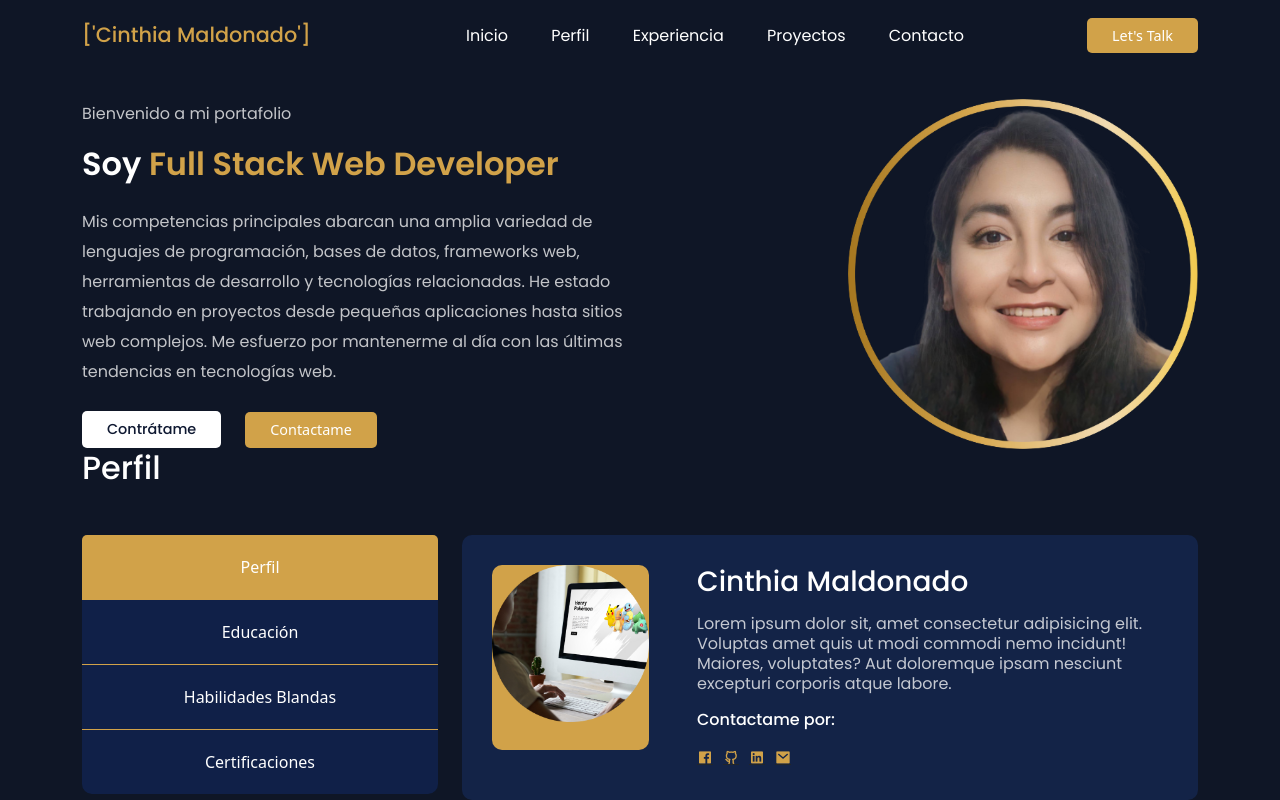
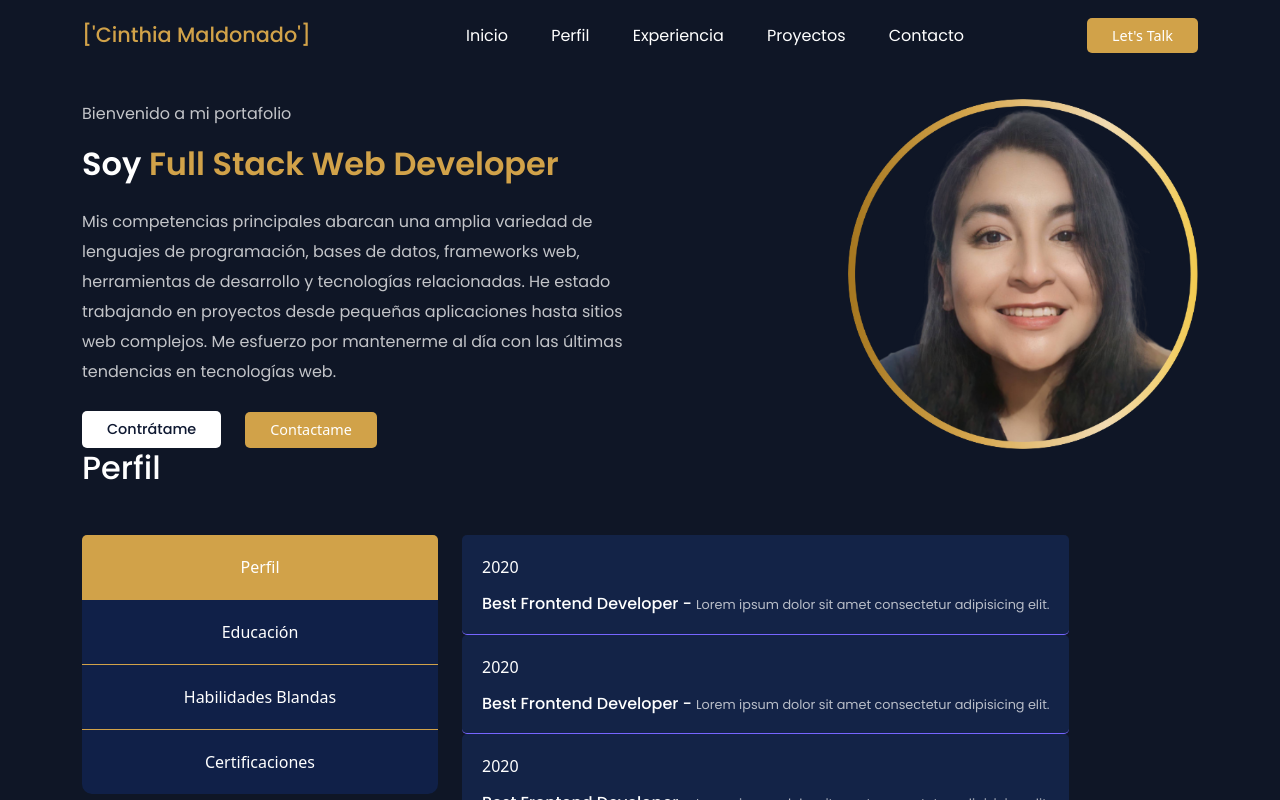
Before and after one commit to cinthiapiera/Portafolio, a React (Create React App) app: page / in a window 1280 px wide. Both pictures are taken after a click on the button "Certificaciones". Shown: the part 51-851 px from the top of the page. Built offline with nearby package versions, Linux system fonts and the light colour scheme.

Commit message:
award :(

```diff
--- a/src/components/About/About.jsx
+++ b/src/components/About/About.jsx
@@ -4,6 +4,7 @@ import { Container, Row, Col } from 'reactstrap';
 import perfil from '../../assests/perfil.png';
 import Education from './Education';
 import Skills from './Skills';
+import Award from './Award';
 
 const About = () => {
     const [perfilFilter, setPerfilFilter] = useState('PERFIL');
@@ -19,7 +20,7 @@ const About = () => {
                         <button className="perfil__btn perfil__btn-active" onClick={()=>setPerfilFilter('PERFIL')}>Perfil</button>
                         <button className="perfil__btn" onClick={()=>setPerfilFilter('EDUCACION')}>Educación</button>
                         <button className="perfil__btn" onClick={()=>setPerfilFilter('SKILLS')}>Habilidades Blandas</button>
-                        <button className="perfil__btn" >Certificaciones</button>
+                        <button className="perfil__btn" onClick={()=>setPerfilFilter('AWARD')}>Certificaciones</button>
                     </div>
                 </Col>
                 <Col lg='8' md='9'>
@@ -47,6 +48,9 @@ const About = () => {
                     {
                         perfilFilter === 'SKILLS' && <Skills/>
                     }
+                    {
+                        perfilFilter === 'AWARD' && <Award/>
+                    }
                 </Col>
             </Row>
         </Container>
--- /dev/null
+++ b/src/components/About/Award.css
@@ -0,0 +1,22 @@
+/* .award__container{
+    padding: 20px;
+} */
+
+.single__award{
+    background: #132347;
+    padding: 20px;
+    border-radius: 5px;
+    border-bottom: 1px solid #7665FF;
+}
+
+.award__title span{
+    font-weight: 300 !important;
+    color: #fff;
+    opacity: 70% !important;
+    font-size: 0.8rem;
+}
+
+.award__year{
+    color: #fff;
+    margin-bottom: 15px;
+}
--- /dev/null
+++ b/src/components/About/Award.jsx
@@ -0,0 +1,53 @@
+import React from 'react';
+import './Award.css';
+
+const Award = () => {
+  return (
+    <div className="award__container d-flex align_items_center flex-wrap">
+      <div className="award__item">
+        <AwardItem
+          year='2020'
+          title='Best Frontend Developer'
+          text='Lorem ipsum dolor sit amet consectetur adipisicing elit.'
+        />
+        <div className="award__item">
+        <AwardItem
+          year='2020'
+          title='Best Frontend Developer'
+          text='Lorem ipsum dolor sit amet consectetur adipisicing elit.'
+        />
+      </div>
+      <div className="award__item">
+        <AwardItem
+          year='2020'
+          title='Best Frontend Developer'
+          text='Lorem ipsum dolor sit amet consectetur adipisicing elit.'
+        />
+      </div>
+      <div className="award__item">
+        <AwardItem
+          year='2020'
+          title='Best Frontend Developer'
+          text='Lorem ipsum dolor sit amet consectetur adipisicing elit.'
+        />
+      </div>
+      </div>
+    </div>
+  )
+}
+
+const AwardItem = ({year, title, text}) => {
+  return(
+    <div className="single__award">
+      <div className="award__year">{year}</div>
+      <h6 className="award__title">
+        {title} -  {" "}
+        <span>
+          {text}
+        </span>
+      </h6>
+    </div>
+  )
+}
+
+export default Award
```
